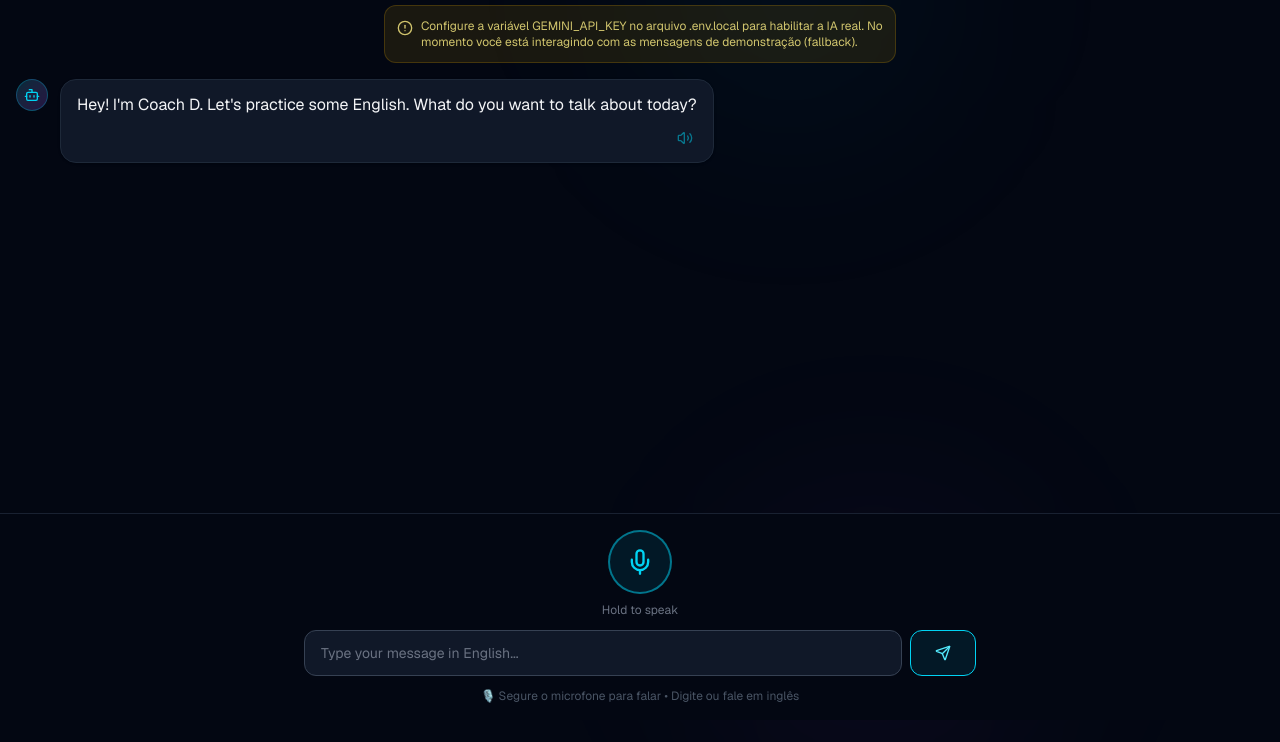
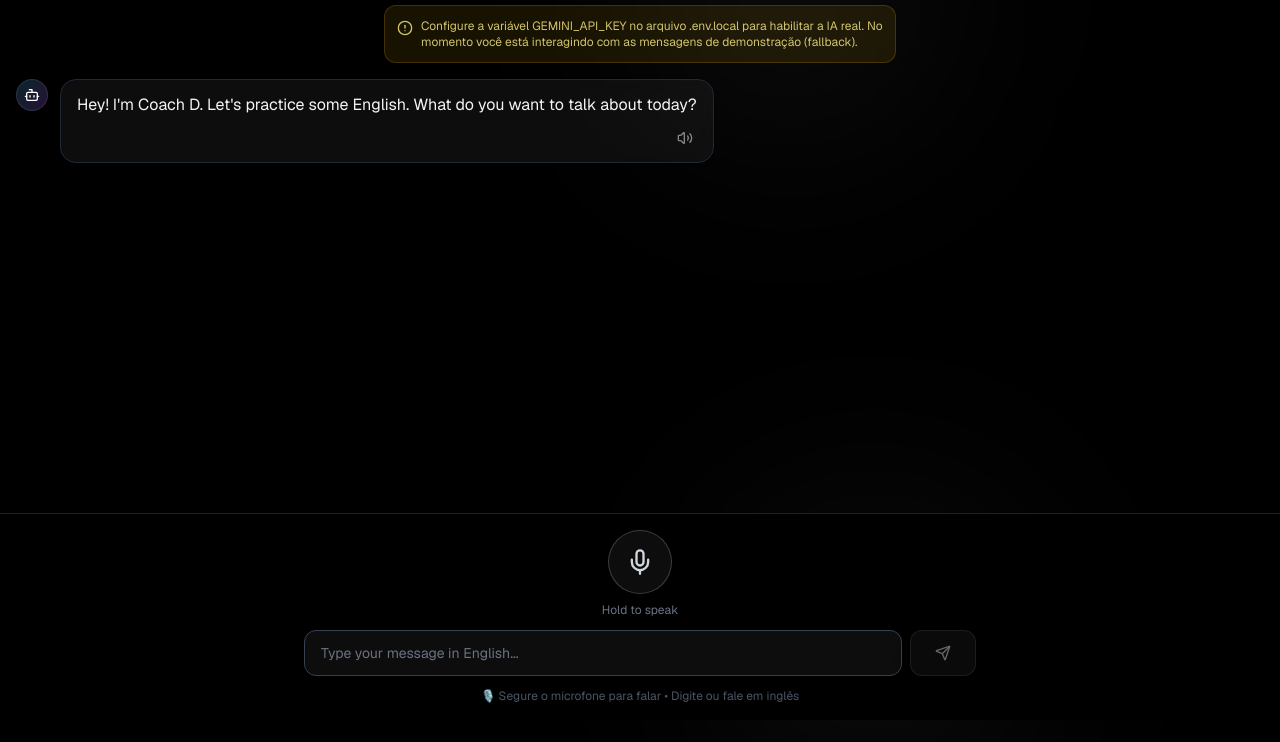
Before and after one commit to ThiagoMaxPaiva/DesenrolaEnglish, a Next.js app: page /chat in a window 1280 px wide. Shown: the top 742 px of the page. Built offline with nearby package versions, Linux system fonts and the light colour scheme.

Commit message:
style: apply minimalist black, white and glassmorphism redesign

```diff
--- a/src/app/chat/page.tsx
+++ b/src/app/chat/page.tsx
@@ -9,7 +9,7 @@ import {
   Sparkles, Loader2, AlertCircle
 } from 'lucide-react';
 import MicrophoneButton from '@/components/MicrophoneButton';
-import NeonButton from '@/components/NeonButton';
+import GlassButton from '@/components/GlassButton';
 import { speak, stopSpeaking, isSpeechSynthesisSupported } from '@/lib/speech';
 import { useAppStore } from '@/store/useAppStore';
 import { weeklyPlan } from '@/lib/weeklyPlan';
@@ -104,7 +104,7 @@ function ChatInterface() {
   return (
     <>
       {/* Header */}
-      <header className="relative z-10 flex items-center justify-between px-4 py-3 border-b border-gray-800/50 bg-gray-950/80 backdrop-blur-sm">
+      <header className="relative z-10 flex items-center justify-between px-4 py-3 border-b border-gray-800/50 bg-black/80 backdrop-blur-sm">
         <div className="flex items-center gap-3">
           <button onClick={() => router.push('/dashboard')} className="text-gray-500 hover:text-gray-300 transition-colors focus-visible:ring-2 focus-visible:ring-cyan-500 rounded-md p-1">
             <ArrowLeft className="w-5 h-5" />
@@ -116,7 +116,7 @@ function ChatInterface() {
             </div>
             <div>
               <h1 className="text-sm font-bold text-white flex items-center gap-1">
-                Coach D <Sparkles className="w-3 h-3 text-cyan-400" />
+                Coach D <Sparkles className="w-3 h-3 text-white font-bold" />
               </h1>
               <p className="text-xs text-gray-400">
                 {isLoading ? 'Typing...' : isSpeaking ? '🔊 Speaking...' : 'Online'}
@@ -131,7 +131,7 @@ function ChatInterface() {
             if (isSpeaking) stopSpeaking();
           }}
           className={`p-2 rounded-lg transition-all duration-300 focus-visible:ring-2 focus-visible:ring-cyan-500 ${
-            autoSpeak ? 'bg-cyan-500/10 text-cyan-400 border border-cyan-500/30' : 'bg-gray-800/50 text-gray-500 border border-gray-700/50'
+            autoSpeak ? 'bg-cyan-500/10 text-white font-bold border border-white/10' : 'bg-gray-800/50 text-gray-500 border border-gray-700/50'
           }`}
           title={autoSpeak ? 'Auto-speak ON' : 'Auto-speak OFF'}
         >
@@ -159,15 +159,15 @@ function ChatInterface() {
               className={`flex gap-3 ${message.role === 'user' ? 'justify-end' : 'justify-start'}`}
             >
               {message.role === 'assistant' && (
-                <div className="w-8 h-8 rounded-full bg-gradient-to-br from-cyan-500/20 to-purple-500/20 border border-cyan-500/30 flex items-center justify-center flex-shrink-0">
-                  <Bot className="w-4 h-4 text-cyan-400" />
+                <div className="w-8 h-8 rounded-full bg-gradient-to-br from-cyan-500/20 to-purple-500/20 border border-white/10 flex items-center justify-center flex-shrink-0">
+                  <Bot className="w-4 h-4 text-white font-bold" />
                 </div>
               )}
 
               <div className={`max-w-[85%] sm:max-w-[75%] rounded-2xl px-4 py-3 shadow-sm ${
                   message.role === 'user'
                     ? 'bg-cyan-600/20 border border-cyan-500/20 text-cyan-50'
-                    : 'bg-gray-900 border border-gray-800 text-gray-100'
+                    : 'bg-white/5 backdrop-blur-md border border-gray-800 text-gray-100'
                 }`}
               >
                 <p className="text-sm md:text-base leading-relaxed whitespace-pre-wrap">{message.content}</p>
@@ -176,7 +176,7 @@ function ChatInterface() {
                     <button
                       onClick={() => speakMessage(message.content, message.id)}
                       className={`p-1 rounded transition-colors focus-visible:ring-1 focus-visible:ring-cyan-500 ${
-                        speakingMessageId === message.id ? 'text-cyan-400 animate-pulse' : 'text-gray-500 hover:text-cyan-400'
+                        speakingMessageId === message.id ? 'text-white font-bold animate-pulse' : 'text-gray-500 hover:text-white font-bold'
                       }`}
                       aria-label="Ouvir mensagem"
                     >
@@ -197,11 +197,11 @@ function ChatInterface() {
 
         {isLoading && messages[messages.length - 1]?.role !== 'assistant' && (
           <motion.div initial={{ opacity: 0 }} animate={{ opacity: 1 }} className="flex gap-3 justify-start">
-            <div className="w-8 h-8 rounded-full bg-gradient-to-br from-cyan-500/20 to-purple-500/20 border border-cyan-500/30 flex items-center justify-center">
-              <Bot className="w-4 h-4 text-cyan-400" />
+            <div className="w-8 h-8 rounded-full bg-gradient-to-br from-cyan-500/20 to-purple-500/20 border border-white/10 flex items-center justify-center">
+              <Bot className="w-4 h-4 text-white font-bold" />
             </div>
-            <div className="bg-gray-900 border border-gray-800 rounded-2xl px-4 py-3 flex items-center gap-2">
-              <Loader2 className="w-4 h-4 text-cyan-400 animate-spin" />
+            <div className="bg-white/5 backdrop-blur-md border border-gray-800 rounded-2xl px-4 py-3 flex items-center gap-2">
+              <Loader2 className="w-4 h-4 text-white font-bold animate-spin" />
               <span className="text-sm text-gray-400">Coach D is thinking...</span>
             </div>
           </motion.div>
@@ -210,7 +210,7 @@ function ChatInterface() {
       </div>
 
       {/* Input area */}
-      <div className="relative z-10 border-t border-gray-800/80 bg-gray-950 p-4">
+      <div className="relative z-10 border-t border-gray-800/80 bg-black p-4">
         <div className="max-w-2xl mx-auto flex flex-col gap-3">
           <div className="flex justify-center">
             <MicrophoneButton onTranscript={handleTranscript} disabled={isLoading} mode="hold" />
@@ -222,12 +222,12 @@ function ChatInterface() {
               onChange={handleInputChange}
               placeholder="Type your message in English..."
               disabled={isLoading}
-              className="flex-1 bg-gray-900 border border-gray-700 rounded-xl px-4 py-3 text-sm text-gray-100 placeholder-gray-500 focus:outline-none focus:border-cyan-500 focus:ring-1 focus:ring-cyan-500 transition-all disabled:opacity-50"
+              className="flex-1 bg-white/5 backdrop-blur-md border border-gray-700 rounded-xl px-4 py-3 text-sm text-gray-100 placeholder-gray-500 focus:outline-none focus:border-cyan-500 focus:ring-1 focus:ring-cyan-500 transition-all disabled:opacity-50"
               aria-label="Campo de texto da mensagem"
             />
-            <NeonButton type="submit" variant="cyan" size="md" disabled={!input.trim() || isLoading} className="shrink-0" aria-label="Enviar mensagem">
+            <GlassButton type="submit" variant="primary" size="md" disabled={!input.trim() || isLoading} className="shrink-0" aria-label="Enviar mensagem">
               <Send className="w-4 h-4" />
-            </NeonButton>
+            </GlassButton>
           </form>
           <p className="text-center text-xs text-gray-600">
             🎙️ Segure o microfone para falar • Digite ou fale em inglês
@@ -240,16 +240,16 @@ function ChatInterface() {
 
 export default function ChatPage() {
   return (
-    <div className="h-screen bg-gray-950 flex flex-col relative overflow-hidden">
+    <div className="h-screen bg-black flex flex-col relative overflow-hidden">
       {/* Background */}
       <div className="absolute inset-0 pointer-events-none">
-        <div className="absolute top-[-10%] left-[50%] w-[300px] h-[300px] rounded-full bg-cyan-500/5 blur-[100px]" />
-        <div className="absolute bottom-[-10%] right-[20%] w-[300px] h-[300px] rounded-full bg-purple-500/5 blur-[100px]" />
+        <div className="absolute top-[-10%] left-[50%] w-[300px] h-[300px] rounded-full bg-white/5 blur-[100px]" />
+        <div className="absolute bottom-[-10%] right-[20%] w-[300px] h-[300px] rounded-full bg-white/5 blur-[100px]" />
       </div>
 
       <Suspense fallback={
         <div className="flex-1 flex items-center justify-center relative z-10">
-          <Loader2 className="w-8 h-8 text-cyan-500 animate-spin" />
+          <Loader2 className="w-8 h-8 text-white animate-spin" />
         </div>
       }>
         <ChatInterface />
--- a/src/app/globals.css
+++ b/src/app/globals.css
@@ -1,10 +1,10 @@
 @import "tailwindcss";
 
-/* ─── Desenrola English: Cyberpunk Dark Theme ─── */
+/* ─── Desenrola English: Minimalist Dark Glassmorphism ─── */
 
 @theme inline {
-  --color-background: #030712;
-  --color-foreground: #e5e7eb;
+  --color-background: #000000;
+  --color-foreground: #ffffff;
   --font-sans: var(--font-geist-sans);
   --font-mono: var(--font-geist-mono);
 }
@@ -15,14 +15,16 @@ html {
 }
 
 body {
-  background: #030712;
-  color: #e5e7eb;
+  background: #000000;
+  color: #ffffff;
   font-family: var(--font-sans), system-ui, sans-serif;
+  -webkit-font-smoothing: antialiased;
+  -moz-osx-font-smoothing: grayscale;
 }
 
-/* ─── Custom scrollbar ─── */
+/* ─── Custom minimalist scrollbar ─── */
 ::-webkit-scrollbar {
-  width: 6px;
+  width: 4px;
 }
 
 ::-webkit-scrollbar-track {
@@ -30,29 +32,29 @@ body {
 }
 
 ::-webkit-scrollbar-thumb {
-  background: rgba(0, 240, 255, 0.25); /* Improved contrast */
-  border-radius: 3px;
+  background: rgba(255, 255, 255, 0.2);
+  border-radius: 4px;
 }
 
 ::-webkit-scrollbar-thumb:hover {
-  background: rgba(0, 240, 255, 0.5);
+  background: rgba(255, 255, 255, 0.4);
 }
 
 * {
   scrollbar-width: thin;
-  scrollbar-color: rgba(0, 240, 255, 0.25) transparent;
+  scrollbar-color: rgba(255, 255, 255, 0.2) transparent;
 }
 
 /* ─── Selection color ─── */
 ::selection {
-  background: rgba(0, 240, 255, 0.3);
-  color: #fff;
+  background: rgba(255, 255, 255, 0.9);
+  color: #000;
 }
 
 /* ─── Focus ring for Accessibility ─── */
 *:focus-visible {
-  outline: 2px solid rgba(0, 240, 255, 0.8);
-  outline-offset: 3px;
+  outline: 2px solid rgba(255, 255, 255, 0.5);
+  outline-offset: 2px;
   border-radius: 4px;
 }
 
--- a/src/app/layout.tsx
+++ b/src/app/layout.tsx
@@ -25,7 +25,7 @@ export default function RootLayout({ children }: LayoutProps<"/">) {
       lang="pt-BR"
       className={`${geistSans.variable} ${geistMono.variable} h-full antialiased dark`}
     >
-      <body className="min-h-full flex flex-col bg-gray-950 text-gray-200">
+      <body className="min-h-full flex flex-col bg-black text-gray-200">
         {children}
       </body>
     </html>
--- /dev/null
+++ b/src/components/GlassButton.tsx
@@ -0,0 +1,58 @@
+'use client';
+
+import { motion, HTMLMotionProps } from 'framer-motion';
+import { ReactNode } from 'react';
+
+interface GlassButtonProps extends HTMLMotionProps<"button"> {
+  children: ReactNode;
+  variant?: 'primary' | 'secondary' | 'ghost';
+  size?: 'sm' | 'md' | 'lg';
+  fullWidth?: boolean;
+}
+
+export default function GlassButton({
+  children,
+  variant = 'primary',
+  size = 'md',
+  fullWidth = false,
+  className = '',
+  disabled,
+  ...props
+}: GlassButtonProps) {
+  const baseStyles = 'relative rounded-xl font-medium tracking-wide transition-all duration-300 flex items-center justify-center gap-2 overflow-hidden backdrop-blur-md border';
+
+  const sizeStyles = {
+    sm: 'px-4 py-2 text-sm',
+    md: 'px-6 py-3 text-base',
+    lg: 'px-8 py-4 text-lg',
+  };
+
+  const variantStyles = {
+    primary: 'bg-white/10 text-white border-white/20 hover:bg-white/20 hover:border-white/40 shadow-[0_4px_30px_rgba(0,0,0,0.1)]',
+    secondary: 'bg-black/40 text-gray-300 border-white/5 hover:bg-black/60 hover:text-white hover:border-white/10',
+    ghost: 'bg-transparent text-gray-400 border-transparent hover:text-white hover:bg-white/5',
+  };
+
+  return (
+    <motion.button
+      whileHover={{ scale: disabled ? 1 : 1.02 }}
+      whileTap={{ scale: disabled ? 1 : 0.98 }}
+      className={`
+        ${baseStyles}
+        ${sizeStyles[size]}
+        ${variantStyles[variant]}
+        ${fullWidth ? 'w-full' : ''}
+        ${disabled ? 'opacity-40 cursor-not-allowed' : ''}
+        ${className}
+      `}
+      disabled={disabled}
+      {...props}
+    >
+      {/* Subtle shine effect on primary */}
+      {variant === 'primary' && !disabled && (
+        <div className="absolute inset-0 bg-gradient-to-r from-transparent via-white/10 to-transparent -translate-x-full hover:animate-[shimmer_1.5s_infinite]" />
+      )}
+      <span className="relative z-10 flex items-center gap-2">{children}</span>
+    </motion.button>
+  );
+}
--- a/src/components/LevelBadge.tsx
+++ b/src/components/LevelBadge.tsx
@@ -15,31 +15,31 @@ const levelConfig = {
     name: 'Faixa Branca',
     subtitle: 'Beginner',
     icon: Shield,
-    colors: 'from-gray-300 to-white',
-    border: 'border-gray-400',
-    glow: 'shadow-[0_0_20px_rgba(255,255,255,0.2)]',
-    text: 'text-gray-200',
-    bg: 'bg-gray-500/10',
+    colors: 'from-gray-500 to-gray-300',
+    border: 'border-white/20',
+    glow: 'shadow-[0_0_15px_rgba(255,255,255,0.05)]',
+    text: 'text-gray-300',
+    bg: 'bg-white/5',
   },
   azul: {
     name: 'Faixa Azul',
     subtitle: 'Intermediate',
     icon: Star,
-    colors: 'from-cyan-400 to-blue-500',
-    border: 'border-cyan-400',
-    glow: 'shadow-[0_0_20px_rgba(0,240,255,0.3)]',
-    text: 'text-cyan-300',
-    bg: 'bg-cyan-500/10',
+    colors: 'from-gray-300 to-white',
+    border: 'border-white/40',
+    glow: 'shadow-[0_0_15px_rgba(255,255,255,0.1)]',
+    text: 'text-gray-200',
+    bg: 'bg-white/10',
   },
   preta: {
     name: 'Faixa Preta',
     subtitle: 'Advanced',
     icon: Crown,
-    colors: 'from-purple-400 to-pink-500',
-    border: 'border-purple-400',
-    glow: 'shadow-[0_0_20px_rgba(168,85,247,0.3)]',
-    text: 'text-purple-300',
-    bg: 'bg-purple-500/10',
+    colors: 'from-white to-gray-200',
+    border: 'border-white',
+    glow: 'shadow-[0_0_20px_rgba(255,255,255,0.2)]',
+    text: 'text-white font-bold',
+    bg: 'bg-white/20 backdrop-blur-md',
   },
 };
 
--- a/src/components/MicrophoneButton.tsx
+++ b/src/components/MicrophoneButton.tsx
@@ -143,11 +143,11 @@ export default function MicrophoneButton({
         aria-label={isListening ? "Parar gravação" : "Iniciar gravação"}
         className={`
           relative w-16 h-16 rounded-full flex items-center justify-center
-          transition-all duration-300 focus-visible:ring-4 focus-visible:ring-cyan-500
+          transition-all duration-300 focus-visible:ring-4 focus-visible:ring-white/50
           disabled:opacity-40 disabled:cursor-not-allowed
           ${isListening
-            ? 'bg-red-600/30 border-2 border-red-400 shadow-[0_0_30px_rgba(239,68,68,0.5)]'
-            : 'bg-cyan-500/10 border-2 border-cyan-400/50 hover:border-cyan-400 hover:shadow-[0_0_20px_rgba(0,240,255,0.3)]'
+            ? 'bg-white/20 border-2 border-white shadow-[0_0_30px_rgba(255,255,255,0.4)]'
+            : 'bg-white/5 border border-white/20 hover:border-white/40 hover:shadow-[0_0_20px_rgba(255,255,255,0.1)]'
           }
         `}
         whileHover={disabled ? {} : { scale: 1.1 }}
@@ -160,7 +160,7 @@ export default function MicrophoneButton({
               {[0, 1, 2].map((i) => (
                 <motion.div
                   key={i}
-                  className="absolute inset-0 rounded-full border-2 border-red-400/30"
+                  className="absolute inset-0 rounded-full border-2 border-white/30"
                   initial={{ scale: 1, opacity: 0.6 }}
                   animate={{ scale: 1.5 + i * 0.3, opacity: 0 }}
                   transition={{
@@ -177,11 +177,11 @@ export default function MicrophoneButton({
 
         {/* Icon */}
         {isListening ? (
-          <Mic className="w-7 h-7 text-red-400 relative z-10" />
+          <Mic className="w-7 h-7 text-white relative z-10" />
         ) : !isSupported ? (
           <MicOff className="w-7 h-7 text-gray-500 relative z-10" />
         ) : (
-          <Mic className="w-7 h-7 text-cyan-400 relative z-10" />
+          <Mic className="w-7 h-7 text-gray-300 relative z-10" />
         )}
       </motion.button>
 
@@ -190,7 +190,7 @@ export default function MicrophoneButton({
         {isListening ? (
           <motion.p
             key="listening"
-            className="text-xs text-red-400 font-medium"
+            className="text-xs text-white font-medium"
             initial={{ opacity: 0, y: 5 }}
             animate={{ opacity: 1, y: 0 }}
             exit={{ opacity: 0, y: -5 }}
@@ -233,7 +233,7 @@ export default function MicrophoneButton({
             animate={{ opacity: 1, y: 0 }}
             exit={{ opacity: 0, y: -10 }}
           >
-            <AlertCircle className="w-4 h-4 text-red-400 flex-shrink-0" />
+            <AlertCircle className="w-4 h-4 text-white flex-shrink-0" />
             <p className="text-xs text-red-300">{error}</p>
           </motion.div>
         )}
--- a/src/components/NeonButton.tsx
+++ /dev/null
@@ -1,75 +0,0 @@
-'use client';
-
-import { motion } from 'framer-motion';
-import { ReactNode } from 'react';
-
-interface NeonButtonProps {
-  children: ReactNode;
-  onClick?: () => void;
-  variant?: 'cyan' | 'purple' | 'gradient';
-  size?: 'sm' | 'md' | 'lg';
-  disabled?: boolean;
-  className?: string;
-  type?: 'button' | 'submit';
-}
-
-export default function NeonButton({
-  children,
-  onClick,
-  variant = 'cyan',
-  size = 'md',
-  disabled = false,
-  className = '',
-  type = 'button',
-}: NeonButtonProps) {
-  const sizeClasses = {
-    sm: 'px-4 py-2 text-sm',
-    md: 'px-6 py-3 text-base',
-    lg: 'px-8 py-4 text-lg',
-  };
-
-  const variantClasses = {
-    cyan: 'bg-cyan-500/10 border-cyan-400 text-cyan-300 hover:bg-cyan-500/20 hover:shadow-[0_0_30px_rgba(0,240,255,0.3)]',
-    purple: 'bg-purple-500/10 border-purple-400 text-purple-300 hover:bg-purple-500/20 hover:shadow-[0_0_30px_rgba(168,85,247,0.3)]',
-    gradient: 'bg-gradient-to-r from-cyan-500/20 to-purple-500/20 border-cyan-400 text-white hover:from-cyan-500/30 hover:to-purple-500/30 hover:shadow-[0_0_30px_rgba(0,240,255,0.2)]',
-  };
-
-  return (
-    <motion.button
-      type={type}
-      onClick={onClick}
-      disabled={disabled}
-      className={`
-        relative rounded-xl border font-semibold
-        transition-all duration-300 ease-out
-        disabled:opacity-50 disabled:cursor-not-allowed
-        ${sizeClasses[size]}
-        ${variantClasses[variant]}
-        ${className}
-      `}
-      whileHover={disabled ? {} : { scale: 1.05 }}
-      whileTap={disabled ? {} : { scale: 0.95 }}
-      initial={{ opacity: 0, y: 20 }}
-      animate={{ opacity: 1, y: 0 }}
-      transition={{ duration: 0.3 }}
-    >
-      {/* Glow effect */}
-      <motion.div
-        className="absolute inset-0 rounded-xl opacity-0"
-        style={{
-          background:
-            variant === 'cyan'
-              ? 'radial-gradient(circle, rgba(0,240,255,0.15) 0%, transparent 70%)'
-              : variant === 'purple'
-              ? 'radial-gradient(circle, rgba(168,85,247,0.15) 0%, transparent 70%)'
-              : 'radial-gradient(circle, rgba(0,240,255,0.1) 0%, rgba(168,85,247,0.1) 50%, transparent 70%)',
-        }}
-        whileHover={{ opacity: 1 }}
-        transition={{ duration: 0.3 }}
-      />
-      <span className="relative z-10 flex items-center justify-center gap-2">
-        {children}
-      </span>
-    </motion.button>
-  );
-}
--- a/src/components/ProgressBar.tsx
+++ b/src/components/ProgressBar.tsx
@@ -19,49 +19,37 @@ export default function ProgressBar({
 }: ProgressBarProps) {
   const clampedValue = Math.min(100, Math.max(0, value));
 
-  const heightClasses = {
+  const sizeStyles = {
     sm: 'h-2',
     md: 'h-3',
     lg: 'h-4',
   };
-
-  const gradientClasses = {
-    cyan: 'from-cyan-500 to-cyan-400',
-    purple: 'from-purple-500 to-purple-400',
-    gradient: 'from-cyan-500 via-purple-500 to-pink-500',
-  };
-
   return (
     <div className="w-full">
+      {/* Label and Percentage */}
       {(label || showPercentage) && (
-        <div className="flex justify-between items-center mb-2">
-          {label && (
-            <span className="text-sm text-gray-400 font-medium">{label}</span>
-          )}
+        <div className="flex justify-between items-end mb-2">
+          {label && <span className="text-sm font-semibold text-gray-300">{label}</span>}
           {showPercentage && (
-            <span className="text-sm font-bold text-cyan-400">
-              {Math.round(clampedValue)}%
-            </span>
+            <span className="text-sm font-bold text-white tracking-widest">{Math.round(clampedValue)}%</span>
           )}
         </div>
       )}
+
+      {/* Progress Track */}
       <div
-        className={`w-full bg-gray-800/50 rounded-full overflow-hidden ${heightClasses[size]} backdrop-blur-sm border border-gray-700/50`}
+        className={`relative w-full rounded-full overflow-hidden bg-white/5 border border-white/10 ${sizeStyles[size]}`}
       >
+        {/* Progress Fill */}
         <motion.div
-          className={`h-full rounded-full bg-gradient-to-r ${gradientClasses[variant]} shadow-lg`}
+          className="absolute top-0 left-0 h-full rounded-full bg-white shadow-[0_0_15px_rgba(255,255,255,0.3)]"
           initial={{ width: 0 }}
           animate={{ width: `${clampedValue}%` }}
           transition={{ duration: 1, ease: 'easeOut' }}
-          style={{
-            boxShadow:
-              variant === 'cyan'
-                ? '0 0 15px rgba(0,240,255,0.4)'
-                : variant === 'purple'
-                ? '0 0 15px rgba(168,85,247,0.4)'
-                : '0 0 15px rgba(0,240,255,0.3), 0 0 15px rgba(168,85,247,0.3)',
-          }}
         />
+
+        {/* Subtle shine on top of progress */}
+        <div className="absolute inset-0 bg-gradient-to-b from-white/20 to-transparent rounded-full mix-blend-overlay pointer-events-none" />
       </div>
     </div>
   );
```
Also changed, not shown: src/app/dashboard/page.tsx (+20 -20 lines), src/app/page.tsx (+12 -12 lines), src/app/placement/page.tsx (+24 -24 lines), src/components/StreakCounter.tsx (+13 -13 lines).
